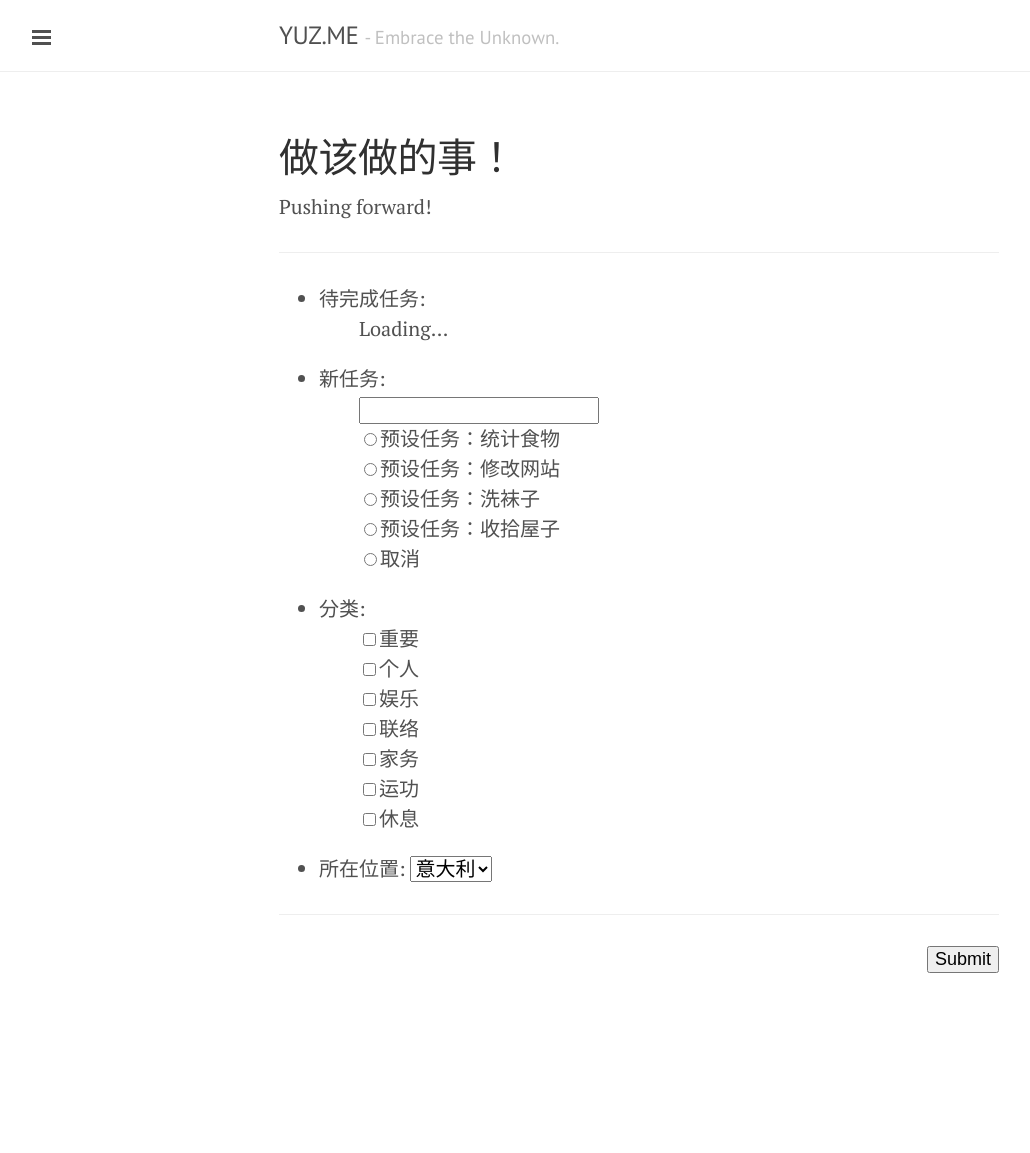
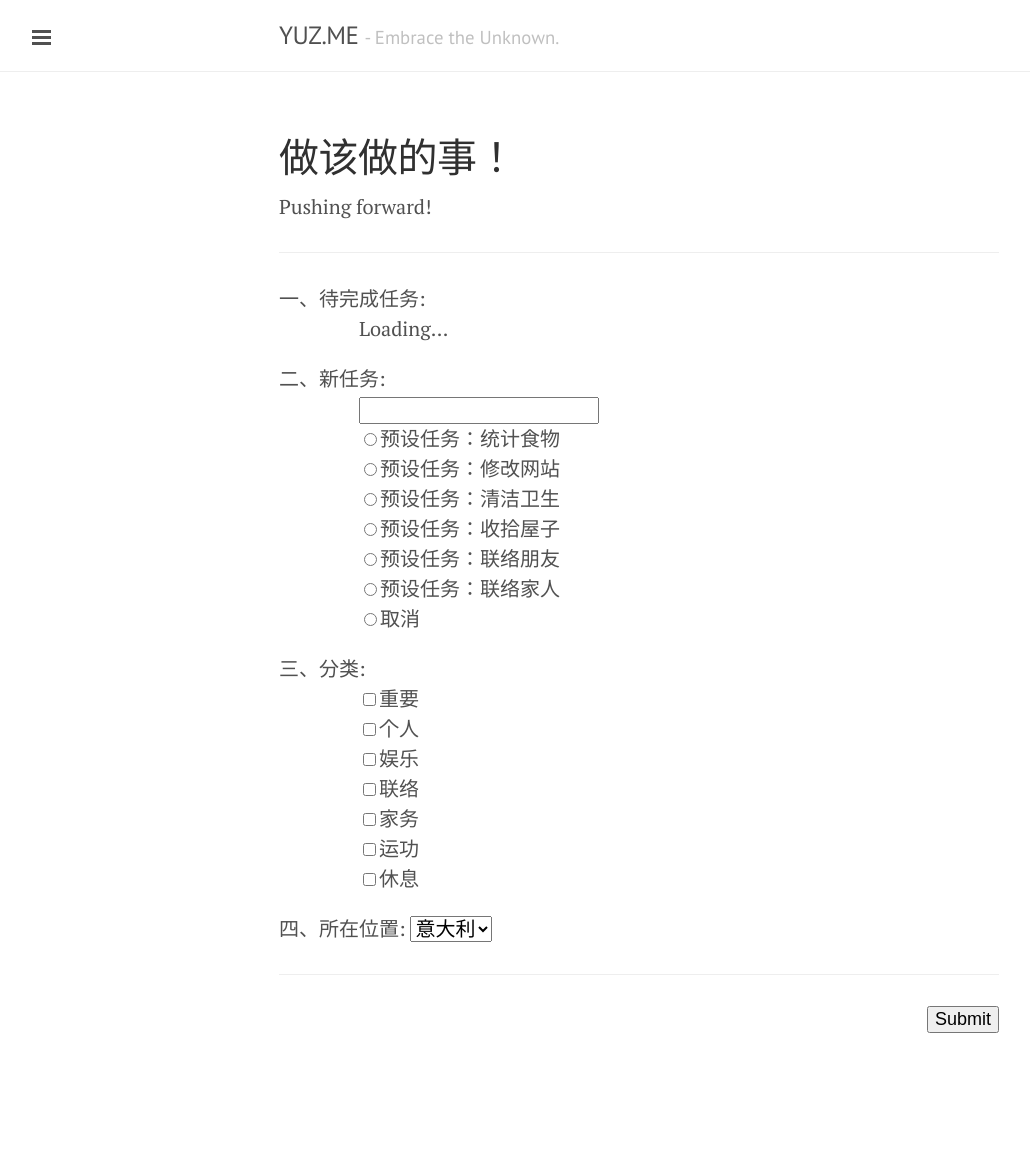
Before and after one commit to yusite/yuz.me, a Jekyll site: the page built from log.md, in a window 1280 px wide. Shown: the whole page, without its empty margins (1-1031 px from the left). Built offline with Jekyll 4.4.1, drawn with Linux system fonts in a browser that asks for light colours; Markdown is read by kramdown in place of the engine named in the settings; before the commit the page ends 1093 px from its top, so only the background shows below that.

Commit message:
update log page

```diff
--- a/log.md
+++ b/log.md
@@ -12,55 +12,45 @@ Pushing forward!
 
 <form action="https://script.google.com/macros/s/AKfycbxRYZQtTQ3qBQtxU5Q1iMV9_hlgvgALyTyID42IUNfDouFsajfN/exec" method="GET">
 
-<ul>
-<li>待完成任务:
-<ul id='log' style="list-style:none;">
-<li>Loading...</li>
-</ul>
-</li>
-<li>新任务:
-<ul style="list-style:none;">
-<li><input type="text" name="create" style="font-size:18px;"></li>
-<li><input type="radio" id="b1" name="create" value="统计食物"><label for="b1">预设任务：统计食物</label></li>
-<li><input type="radio" id="b2" name="create" value="修改网站"><label for="b2">预设任务：修改网站</label></li>
-<li><input type="radio" id="b3" name="create" value="洗袜子"><label for="b3">预设任务：洗袜子</label></li>
-<li><input type="radio" id="b4" name="create" value="收拾屋子"><label for="b4">预设任务：收拾屋子</label></li>
-<li><input type="radio" id="bf" name="create" value=""><label for="bf">取消</label></li>
-</ul>
-</li>
-<li>分类:
-<ul style="list-style:none;">
-<li>
-<input type="checkbox" id ="a1" name="category" value="重要"><label for="a1">重要</label>
-</li>
-<li>
-<input type="checkbox" id ="a2" name="category" value="个人"><label for="a2">个人</label>
-</li>
-<li>
-<input type="checkbox" id ="a3" name="category" value="娱乐"><label for="a3">娱乐</label>
-</li>
-<li>
-<input type="checkbox" id ="a7" name="category" value="联络"><label for="a7">联络</label>
-</li>
-<li>
-<input type="checkbox" id ="a6" name="category" value="家务"><label for="a6">家务</label>
-</li>
-<li>
-<input type="checkbox" id ="a4" name="category" value="运功"><label for="a4">运功</label>
-</li>
-<li>
-<input type="checkbox" id ="a5" name="category" value="休息"><label for="a5">休息</label>
-</li>
-</ul>
-</li>
-<li>所在位置:
-<select name="location" style="font-size:20px;">
-<option value="Italy" selected>意大利</option>
-<option value="China">中国</option>
-</select>
-</li>
-</ul>
+<ol style="list-style-type: cjk-ideographic;">
+    <li>待完成任务:
+        <ul id='log' style="list-style:none;">
+            <li>Loading...</li>
+        </ul>
+    </li>
+    <li>新任务:
+        <ul style="list-style:none;">
+            <li><input type="text" name="create" style="font-size:18px;"></li>
+            <li><input type="radio" id="b1" name="create" value="统计食物"><label for="b1">预设任务：统计食物</label></li>
+            <li><input type="radio" id="b2" name="create" value="修改网站"><label for="b2">预设任务：修改网站</label></li>
+            <li><input type="radio" id="b3" name="create" value="清洁卫生"><label for="b3">预设任务：清洁卫生</label></li>
+            <li><input type="radio" id="b4" name="create" value="收拾屋子"><label for="b4">预设任务：收拾屋子</label></li>
+            <li><input type="radio" id="b5" name="create" value="联络朋友"><label for="b5">预设任务：联络朋友</label></li>
+            <li><input type="radio" id="b6" name="create" value="联络家人"><label for="b6">预设任务：联络家人</label></li>
+            <li><input type="radio" id="bf" name="create" value=""><label for="bf">取消</label></li>
+        </ul>
+    </li>
+    <li>分类:
+        <ul style="list-style:none;">
+            <li><input type="checkbox" id ="a1" name="category" value="重要"><label for="a1">重要</label></li>
+            <li><input type="checkbox" id ="a2" name="category" value="个人"><label for="a2">个人</label></li>
+            <li><input type="checkbox" id ="a3" name="category" value="娱乐"><label for="a3">娱乐</label></li>
+            <li><input type="checkbox" id ="a7" name="category" value="联络"><label for="a7">联络</label></li>
+            <li><input type="checkbox" id ="a6" name="category" value="家务"><label for="a6">家务</label></li>
+            <li><input type="checkbox" id ="a4" name="category" value="运功"><label for="a4">运功</label></li>
+            <li><input type="checkbox" id ="a5" name="category" value="休息"><label for="a5">休息</label></li>
+        </ul>
+    </li>
+    <li>所在位置:
+        <select name="location" style="font-size:20px;">
+        <option value="Italy" selected>意大利</option>
+        <option value="China">中国</option>
+        </select>
+    </li>
+</ol>
+
 <hr>
+
 <p>
 <input type="submit" value="Submit" style="font-size:18px;float: right;margin-bottom:120px;">
 </p>
```
